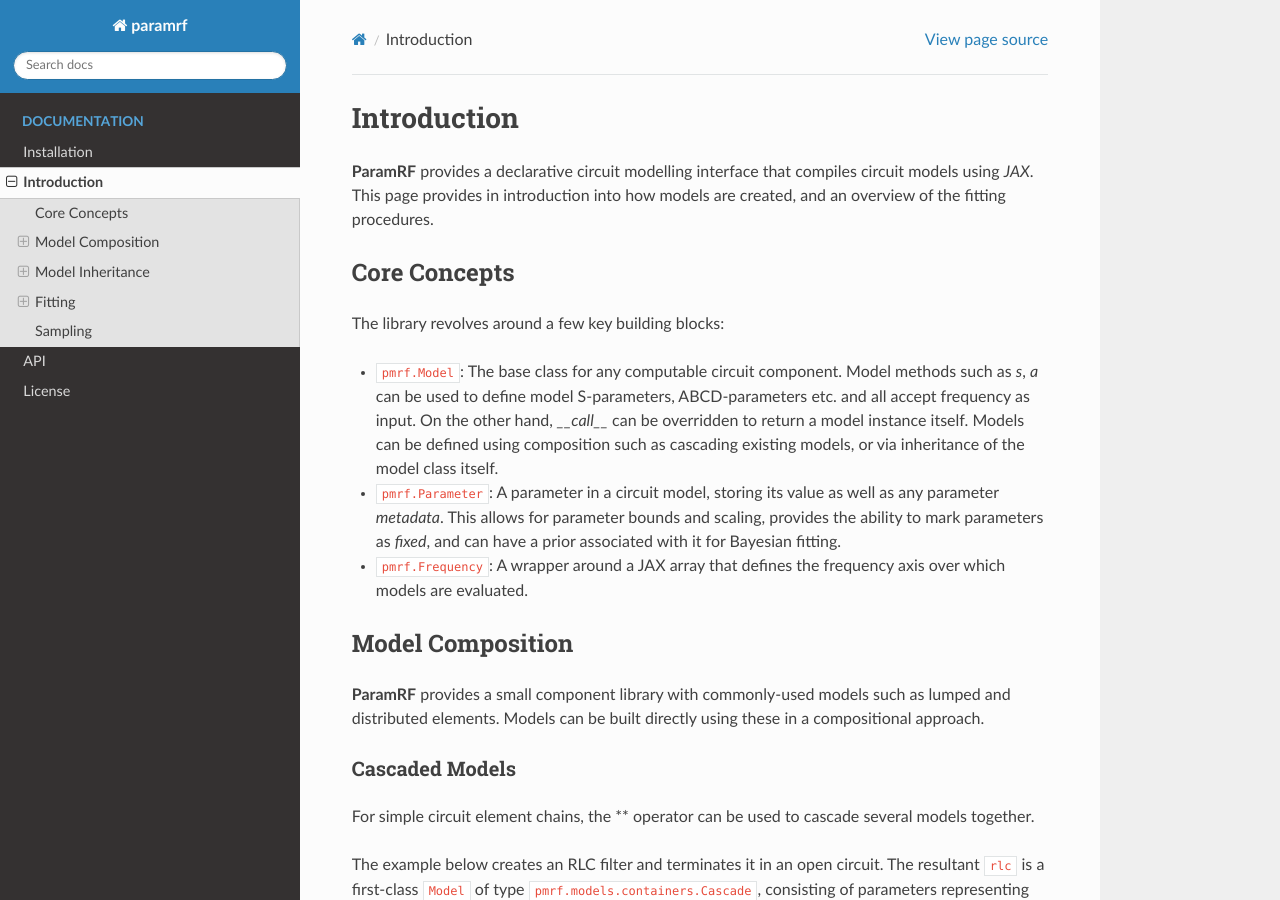
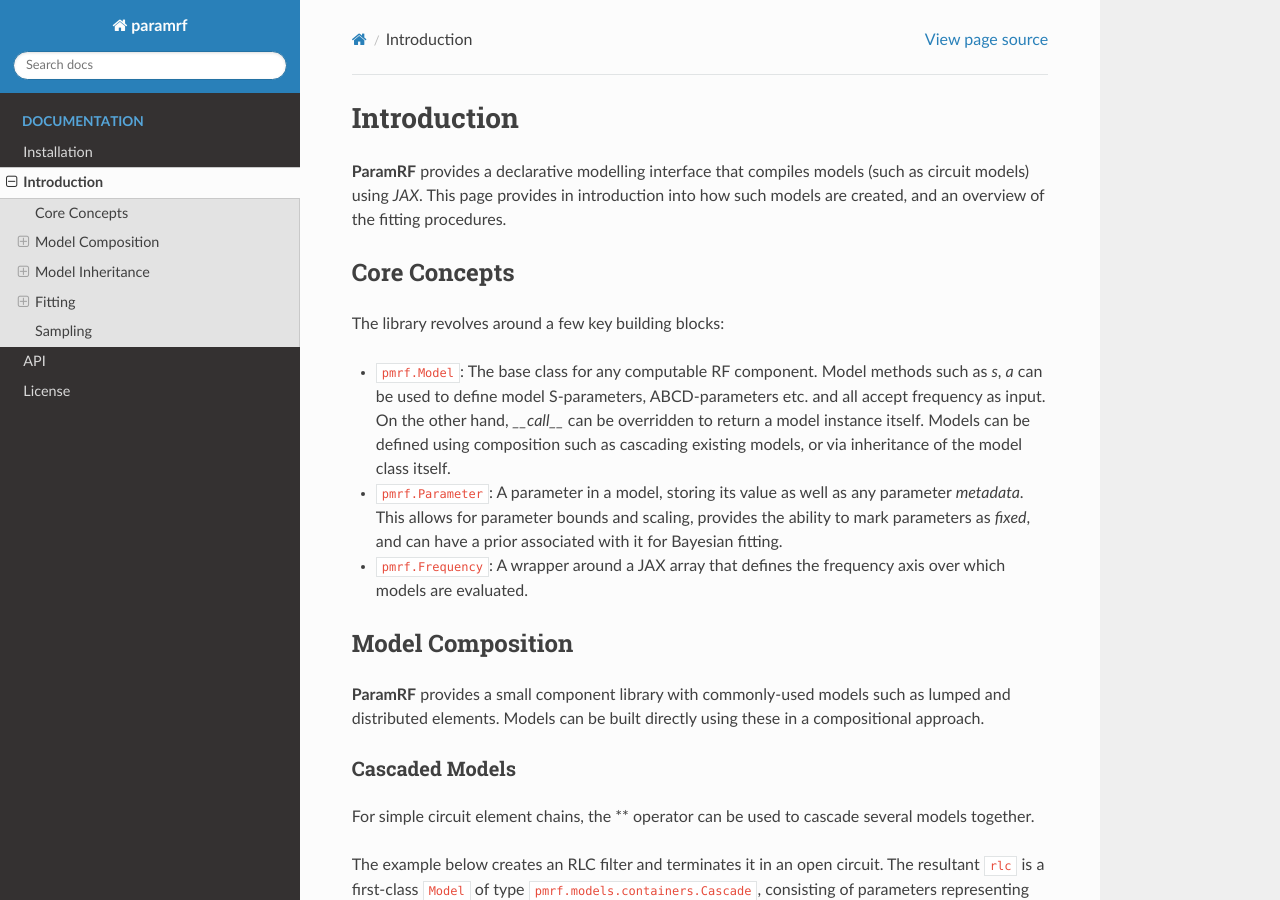
Before and after one commit to gvcallen/paramrf, a Sphinx documentation site: the page built from docs/source/introduction/index.rst, in a window 1280 px wide and 900 px high. Built offline with Sphinx 7.4.7 and the Read the Docs theme 3.1.0, drawn with Linux system fonts in a browser that asks for light colours; some of the changed text lies outside the part shown.

Commit message:
Updated docs and readme to be less circuit model focused

```diff
--- a/docs/source/index.rst
+++ b/docs/source/index.rst
@@ -1,6 +1,7 @@
-ParamRF: Parametric Microwave Circuit Modelling, Fitting and Sampling
+ParamRF: Parametric Frequency-Domain Modelling, Fitting and Sampling
 =====================
-**ParamRF**, or ``pmrf``, is a declarative circuit modelling framework catering for the frequency-domain fitting and simulation of circuit models in an efficient, parametric, object-orientated manner. This documentation serves as an introduction into the framework and its features with some basic examples, and also provides an overall API reference.
+**ParamRF**, or ``pmrf``, is an open-source radio frequency (RF) modelling framework. It provides an object-orientated means for frequency-domain modelling, fitting and sampling of RF models, with focus on circuit models. This documentation serves as an introduction into the framework and its features with some basic examples, and also provides an overall API reference.
+
 
 +----------+------------------------------------------------+
 | Version  | |release|                                      |
--- a/docs/source/introduction/index.rst
+++ b/docs/source/introduction/index.rst
@@ -1,15 +1,15 @@
 Introduction
 =====================
 
-**ParamRF** provides a declarative circuit modelling interface that compiles circuit models using *JAX*. This page provides in introduction into how models are created, and an overview of the fitting procedures.
+**ParamRF** provides a declarative modelling interface that compiles models (such as circuit models) using *JAX*. This page provides in introduction into how such models are created, and an overview of the fitting procedures.
 
 Core Concepts
 ~~~~~~~~~~~~~~~~~~~~
 
 The library revolves around a few key building blocks:
 
-* ``pmrf.Model``: The base class for any computable circuit component. Model methods such as *s*, *a* can be used to define model S-parameters, ABCD-parameters etc. and all accept frequency as input. On the other hand, *__call__* can be overridden to return a model instance itself. Models can be defined using composition such as cascading existing models, or via inheritance of the model class itself.
-* ``pmrf.Parameter``: A parameter in a circuit model, storing its value as well as any parameter *metadata*. This allows for parameter bounds and scaling, provides the ability to mark parameters as *fixed*, and can have a prior associated with it for Bayesian fitting.
+* ``pmrf.Model``: The base class for any computable RF component. Model methods such as *s*, *a* can be used to define model S-parameters, ABCD-parameters etc. and all accept frequency as input. On the other hand, *__call__* can be overridden to return a model instance itself. Models can be defined using composition such as cascading existing models, or via inheritance of the model class itself.
+* ``pmrf.Parameter``: A parameter in a model, storing its value as well as any parameter *metadata*. This allows for parameter bounds and scaling, provides the ability to mark parameters as *fixed*, and can have a prior associated with it for Bayesian fitting.
 * ``pmrf.Frequency``: A wrapper around a JAX array that defines the frequency axis over which models are evaluated.
 
 Model Composition
@@ -89,7 +89,7 @@
 
 Equation-based Models
 ^^^^^^^^^^^^^^^^^^^
-The following example demonstrates custom model definition by defining a capacitor from first principles. Here, one of the typical network properties, such as ``s``, ``a``, ``y`` etc., must be overriden, returning the resultant matrix directly.
+The following example demonstrates custom model definition by defining a capacitor from first principles. This could be used, for example, to implement more complex analytic or surrogate models. Here, one of the typical network properties, such as ``s``, ``a``, ``y`` etc., must be overriden, returning the resultant matrix directly.
 
 .. code-block:: python
 
```
Also changed, not shown: README.md (+2 -2 lines), 1 other file.
